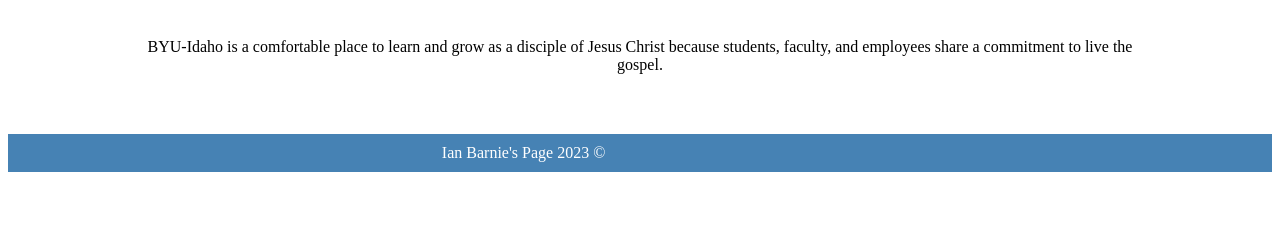
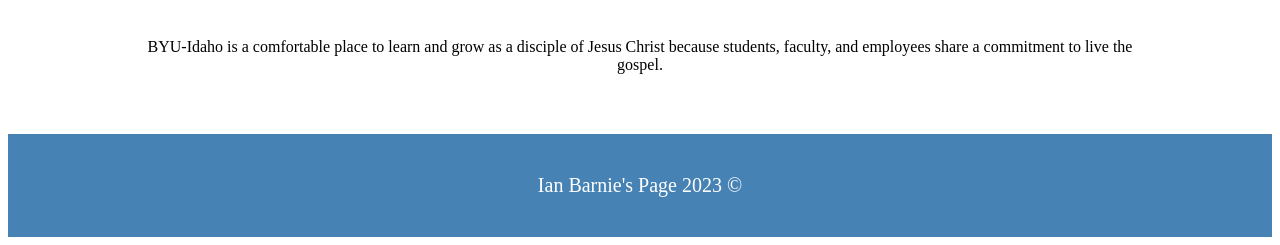
Before and after one commit to billybarnie/wdd130, a plain HTML site: page byui/byui.html in a window 1280 px wide. Shown: the part 923-1168 px from the top of the page. Before the commit the page ends 1111 px from the top, so only its background shows below. Drawn offline with Linux system fonts and the light colour scheme.

Commit message:
revising and editting

```diff
--- a/byui/styles/styles.css
+++ b/byui/styles/styles.css
@@ -1,5 +1,6 @@
-nav {
+nav, footer {
     background-color: steelblue;
+    color: white;
     padding: 10px;
 }
 a {
@@ -53,3 +54,11 @@ main p {
     margin: 50px auto;
     text-align: center;
 }
+footer p {
+    font-size: 20px;
+    margin: 20px auto;
+}
+a:hover {
+    background-color: white;
+    color: steelblue;
+}
```
Also changed, not shown: byui/byui.html (+1 -4 lines).
